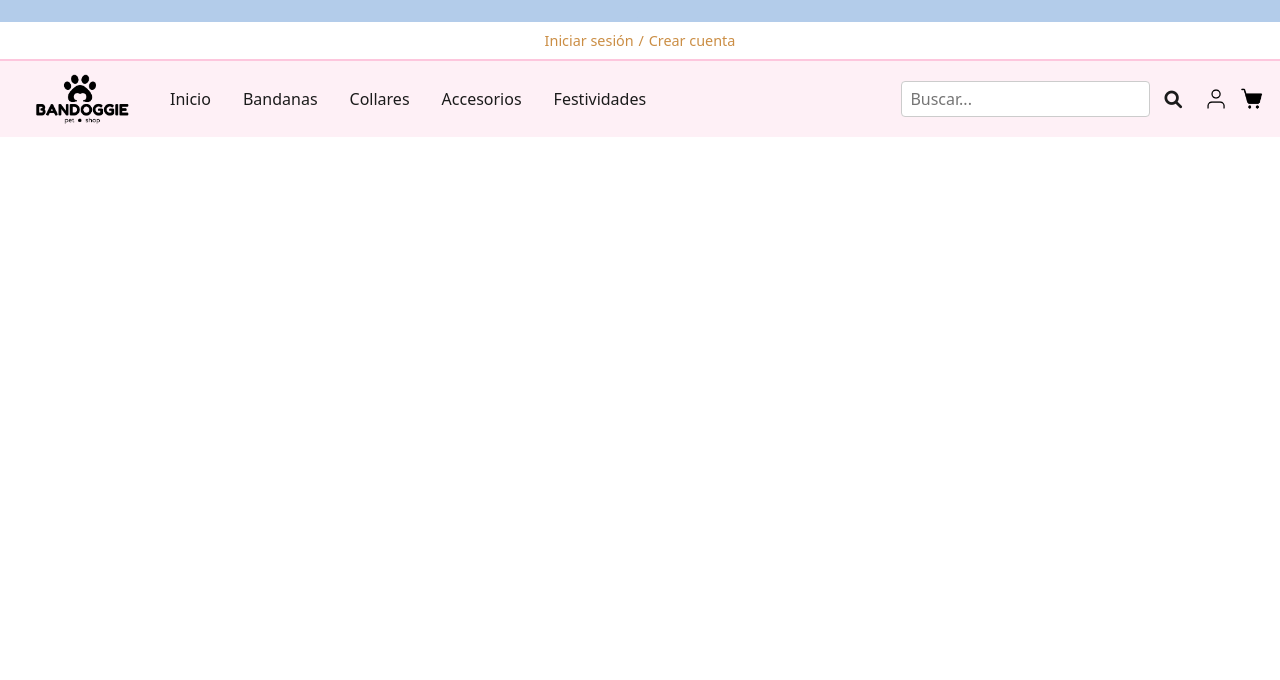
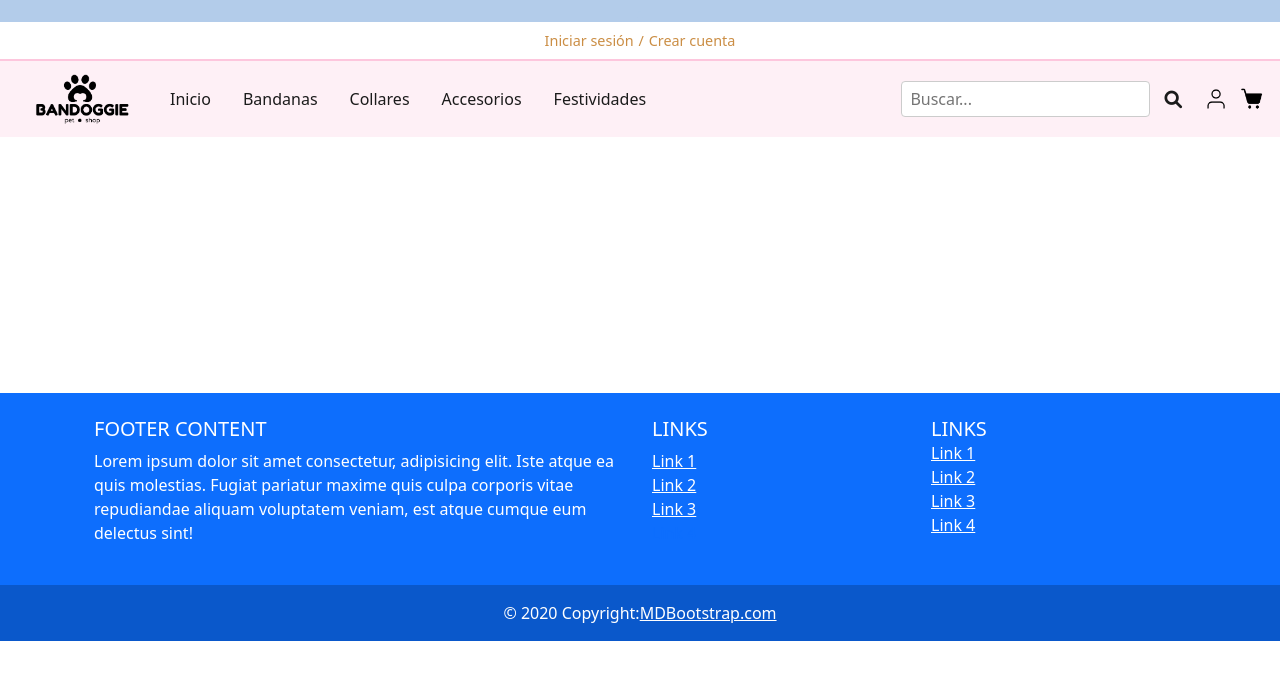
Before and after one commit to Paouula/Bandoggie, a React (Vite) app in the folder frontend/: page /AboutUs in a window 1280 px wide. Shown: the top 680 px of the page. Built offline with nearby package versions, Linux system fonts and the light colour scheme.

Commit message:
Inicio de footer, navegación

```diff
--- a/frontend/src/App.jsx
+++ b/frontend/src/App.jsx
@@ -1,21 +1,17 @@
-
-import { useState } from 'react'
-import reactLogo from './assets/react.svg'
-import viteLogo from '/vite.svg'
-import './App.css'
-import NavBar from './components/NavBar/NavBar.jsx';
+import './App.css';
+import { BrowserRouter as Router } from "react-router-dom";
+import NavBar from './components/NavBar/NavBar';
+import Footer from './components/Footer/Footer';
+import Navegation from './components/Navegation';
 
 function App() {
-  const [count, setCount] = useState(0)
-
   return (
-    <>
-      <div>
-      <NavBar/>
-      </div>
-
-    </>
-  )
+    <Router>
+      <NavBar />
+      <Navegation />
+      <Footer />
+    </Router>
+  );
 }
 
-export default App
+export default App;
--- /dev/null
+++ b/frontend/src/components/Footer/Footer.jsx
@@ -0,0 +1,69 @@
+import React from 'react';
+import './Footer.css';
+
+function Footer() {
+    return (
+      <>
+
+<footer className="bg-primary text-white text-center text-lg-start">
+  <div className="container p-4">
+    <div className="row">
+      <div className="col-lg-6 col-md-12 mb-4 mb-md-0">
+        <h5 className="text-uppercase">Footer Content</h5>
+
+        <p>
+          Lorem ipsum dolor sit amet consectetur, adipisicing elit. Iste atque ea quis
+          molestias. Fugiat pariatur maxime quis culpa corporis vitae repudiandae aliquam
+          voluptatem veniam, est atque cumque eum delectus sint!
+        </p>
+      </div>
+
+      <div className="col-lg-3 col-md-6 mb-4 mb-md-0">
+        <h5 className="text-uppercase">Links</h5>
+
+        <ul className="list-unstyled mb-0">
+          <li>
+            <a href="#!" className="text-white">Link 1</a>
+          </li>
+          <li>
+            <a href="#!" className="text-white">Link 2</a>
+          </li>
+          <li>
+            <a href="#!" className="text-white">Link 3</a>
+          </li>
+          <li>
+            <a href="#!" classn="text-white">Link 4</a>
+          </li>
+        </ul>
+      </div>
+      <div className="col-lg-3 col-md-6 mb-4 mb-md-0">
+        <h5 className="text-uppercase mb-0">Links</h5>
+
+        <ul className="list-unstyled">
+          <li>
+            <a href="#!" className="text-white">Link 1</a>
+          </li>
+          <li>
+            <a href="#!" className="text-white">Link 2</a>
+          </li>
+          <li>
+            <a href="#!" className="text-white">Link 3</a>
+          </li>
+          <li>
+            <a href="#!" className="text-white">Link 4</a>
+          </li>
+        </ul>
+      </div>
+    </div>
+  </div>
+  <div className="text-center p-3" style={{ backgroundColor: 'rgba(0, 0, 0, 0.2)' }}>
+  © 2020 Copyright:
+  <a className="text-white" href="https://mdbootstrap.com/">MDBootstrap.com</a>
+</div>
+
+</footer>
+</>
+);
+}
+
+export default Footer;
--- a/frontend/src/components/NavBar/NavBar.css
+++ b/frontend/src/components/NavBar/NavBar.css
@@ -54,6 +54,7 @@
   .navbar {
     background-color: #FEF0F6;
     padding: 0.5rem 1rem;
+    margin-bottom: 20%;
   }
 
   /* Estilos generales para navbar-collapse */
--- a/frontend/src/components/NavBar/NavBar.jsx
+++ b/frontend/src/components/NavBar/NavBar.jsx
@@ -46,7 +46,7 @@ function NavBar() {
         <div className="collapse navbar-collapse" id="navbarNavAltMarkup">
           <div className="navbar-nav">
             <a className="nav-item nav-link" href="/">Inicio</a>
-            <a className="nav-item nav-link" href="#">Bandanas</a>
+            <a className="nav-item nav-link" href="/AboutUs">Bandanas</a>
             <a className="nav-item nav-link" href="#">Collares</a>
             <a className="nav-item nav-link" href="#">Accesorios</a>
             <a className="nav-item nav-link" href="#">Festividades</a>
--- a/frontend/src/components/Navegation.jsx
+++ b/frontend/src/components/Navegation.jsx
@@ -0,0 +1,16 @@
+import React from "react";
+import { Routes, Route, Navigate } from "react-router-dom";
+import MainPage from "../pages/MainPage/MainPage";
+import AboutUS from "../pages/AboutUs/AboutUs";
+
+function Navegation() {
+  return (
+    <Routes>
+      <Route path="/" element={<MainPage />} />
+      <Route path="*" element={<Navigate to="/" />} />
+      <Route path="/AboutUs" element={<AboutUS />} />
+    </Routes>
+  );
+}
+
+export default Navegation;
--- /dev/null
+++ b/frontend/src/pages/AboutUs/AboutUs.jsx
@@ -0,0 +1,11 @@
+import React from 'react';
+import './AboutUS.css';
+
+function AboutUS() {
+    return (
+      <>
+          </>
+  )
+}
+
+export default AboutUS;
--- /dev/null
+++ b/frontend/src/pages/MainPage/MainPage.jsx
@@ -0,0 +1,12 @@
+import React from 'react';
+import './MainPage.css';
+
+function MainPage() {
+    return (
+      <>
+
+          </>
+  )
+}
+
+export default MainPage;
```
Also changed, not shown: frontend/src/components/Footer/Footer.css (added), frontend/src/pages/AboutUs/AboutUS.css (added), frontend/src/pages/MainPage/MainPage.css (added).
